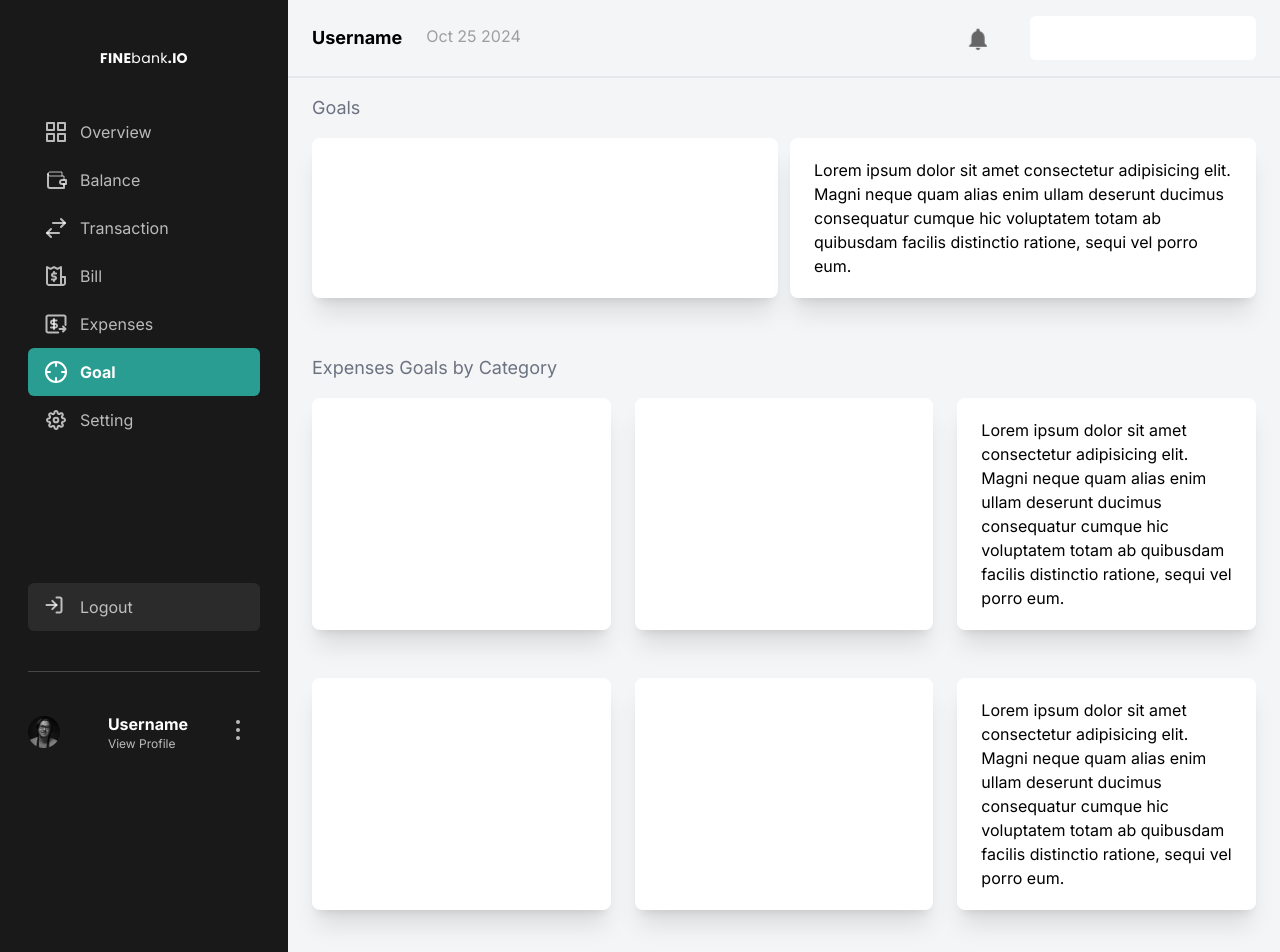
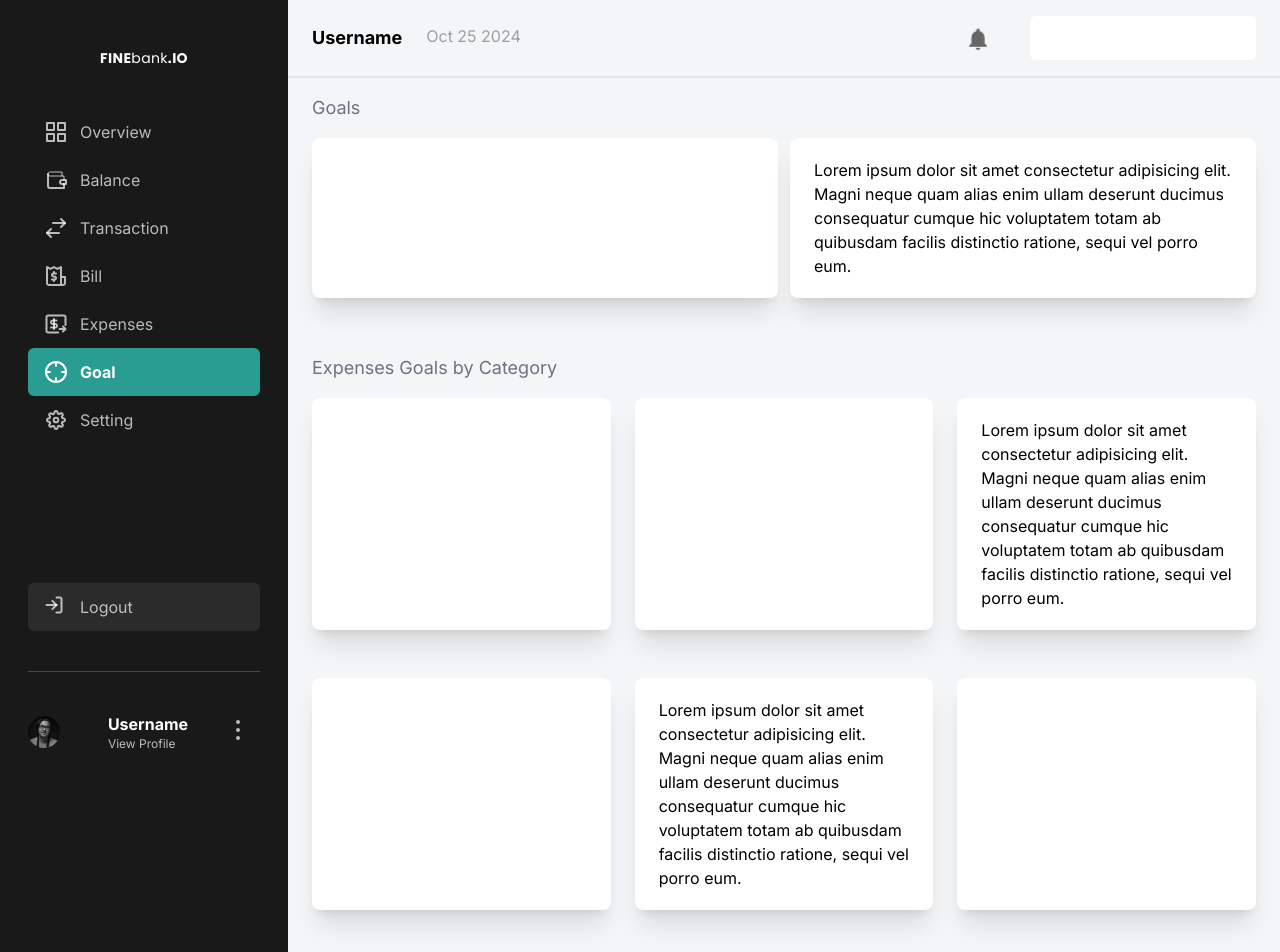
Before and after one commit to helmiazkia/Latihan-Reactjs, a React (Vite) app: page /goals in a window 1280 px wide. Shown: the top 952 px of the page. Built offline with nearby package versions, Linux system fonts and the light colour scheme.

Commit message:
memindahkan lorem ke expenses

```diff
--- a/src/pages/goals.jsx
+++ b/src/pages/goals.jsx
@@ -24,8 +24,8 @@ const GoalsPage = () => {
           <Card desc="" />
           <Card desc="Lorem ipsum dolor sit amet consectetur adipisicing elit. Magni neque quam alias enim ullam deserunt ducimus consequatur cumque hic voluptatem totam ab quibusdam facilis distinctio ratione, sequi vel porro eum." />
           <Card desc="" />
+          <Card desc="Lorem ipsum dolor sit amet consectetur adipisicing elit. Magni neque quam alias enim ullam deserunt ducimus consequatur cumque hic voluptatem totam ab quibusdam facilis distinctio ratione, sequi vel porro eum." />
           <Card desc="" />
-          <Card desc="Lorem ipsum dolor sit amet consectetur adipisicing elit. Magni neque quam alias enim ullam deserunt ducimus consequatur cumque hic voluptatem totam ab quibusdam facilis distinctio ratione, sequi vel porro eum." />
         </div>
       </div>
       {/* Bottom Content End */}
```
